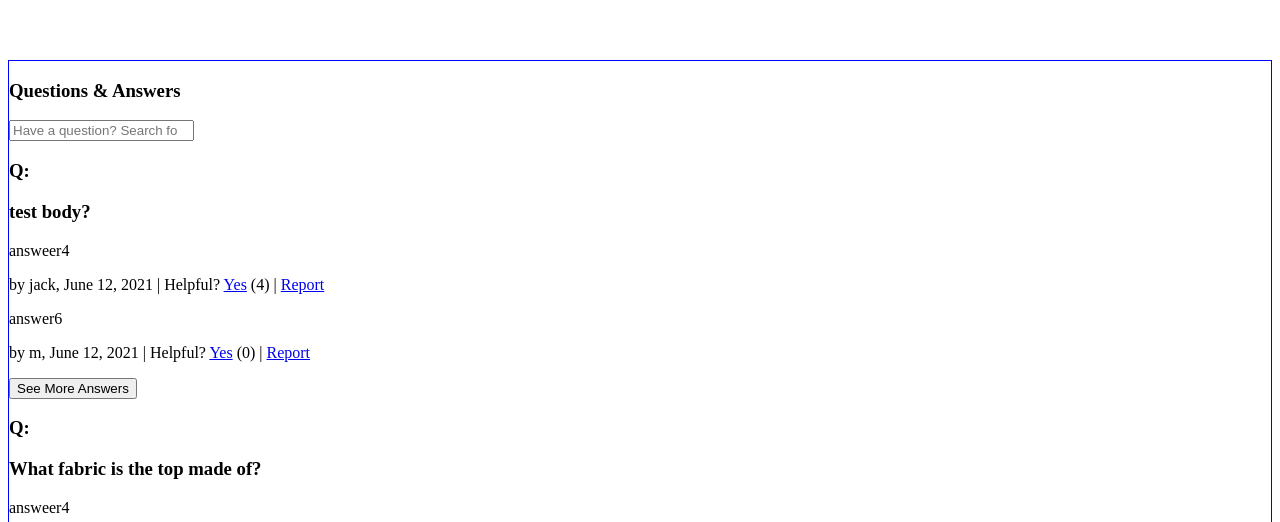
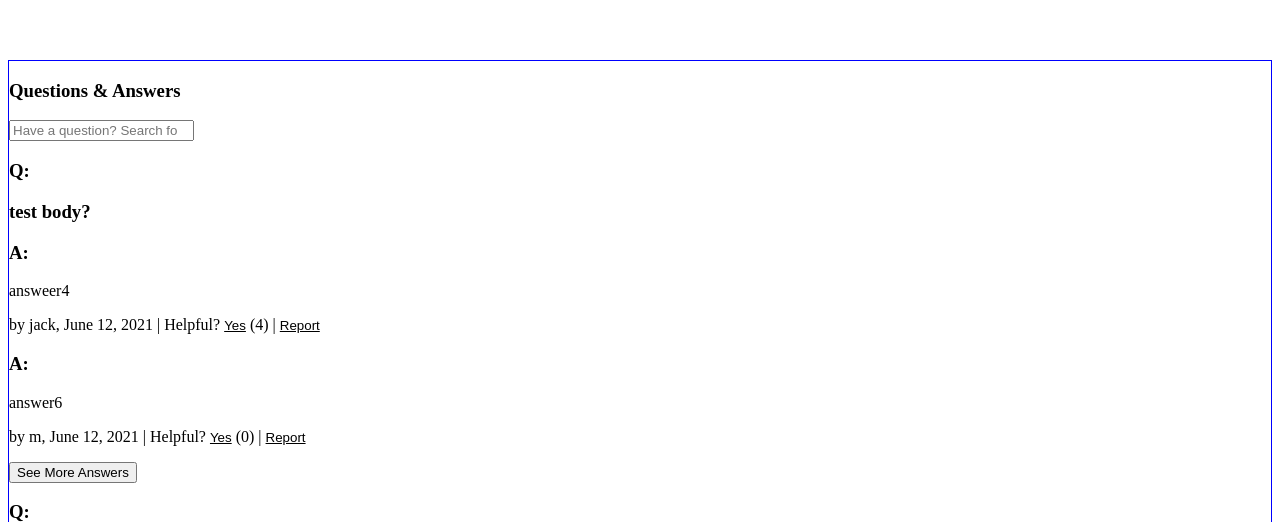
Before and after one commit to cloudcollective/FEC, a React app: page / in a window 1280 px wide. Shown: the part 278-800 px from the top of the page. Built offline with nearby package versions, Linux system fonts and the light colour scheme; no server answers; the HTML template or start-up script is replaced by a standard one.

Commit message:
Add layout for Answer Entry, refactor to use UserInfo component

```diff
--- a/client/src/qa/components/AnswerEntry.jsx
+++ b/client/src/qa/components/AnswerEntry.jsx
@@ -1,31 +1,28 @@
 import React from 'react';
 import PropTypes from 'prop-types';
 import styled from 'styled-components';
+import UserInfo from './UserInfo';
 
-const AnswerEntry = ({ answer }) => {
-  const formatDate = (date) => {
-    const d = new Date(date);
-    const [day, year] = [d.getDate(), d.getFullYear()];
-    const month = d.toLocaleString('default', { month: 'long' });
-    return `${month} ${day}, ${year}`;
-  };
+const AnswerEntry = ({ answer, first }) => (
+  <>
+    <FirstCol>{first && <h3>A: </h3>}</FirstCol>
+    <p>{answer.body}</p>
+    <SecondCol>
+      <UserInfo
+        username={answer.answerer_name}
+        date={answer.date}
+        helpfulness={answer.helpfulness}
+      />
+    </SecondCol>
+  </>
+);
 
-  return (
-    <>
-      <p>{answer.body}</p>
-      <p>by {answer.answerer_name}, {formatDate(answer.date)} | Helpful? <a href="#" onClick={()=>{}}>Yes</a> {'('}{answer.helpfulness}{')'} | <a href="#" onClick={()=>{}}>Report</a></p>
-    </>
-  );
-};
-//   <div style={divStyle}>
-//     <span>{answer}</span>
-//   </div>
-// );
+const FirstCol = styled.div`
+  grid-column: 1 / span 1
+`;
 
-const StyledSpan = styled.div`
-  width: 1.5em;
-  display: inline-block;
-  border: 1px solid red;
+const SecondCol = styled.div`
+  grid-column: 2 / span 1;
 `;
 
 AnswerEntry.propTypes = {
@@ -37,6 +34,11 @@ AnswerEntry.propTypes = {
     helpfulness: PropTypes.number,
     photos: PropTypes.arrayOf(PropTypes.string),
   }).isRequired,
+  first: PropTypes.bool,
+};
+
+AnswerEntry.defaultProps = {
+  first: true,
 };
 
 export default AnswerEntry;
```
